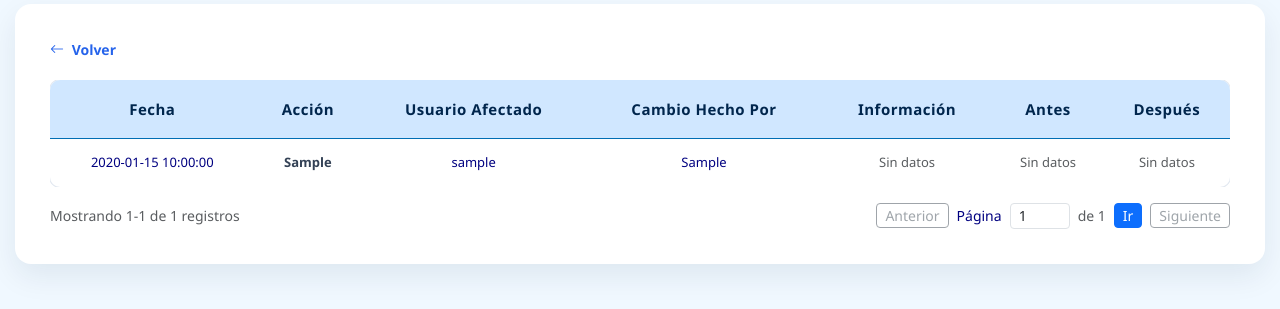
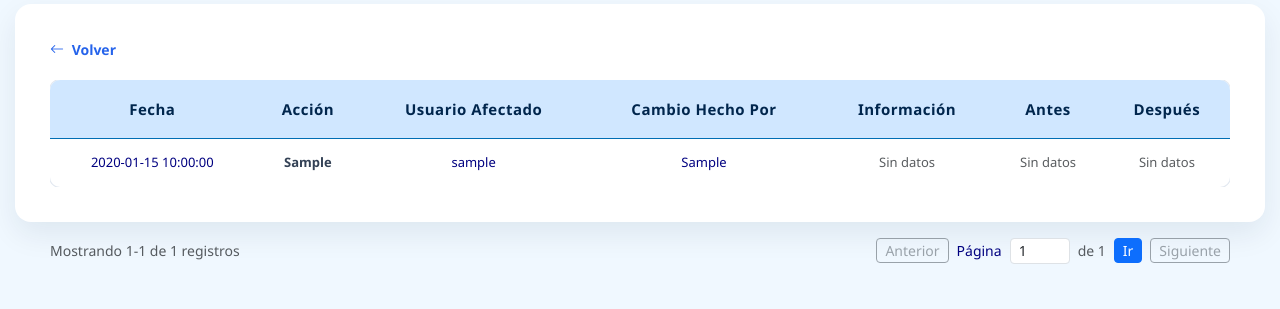
Before and after one commit to Xanty10RR/Atencion-Cliente, a PHP site: page /PanelAuditoria.php in a window 1280 px wide. Shown: the part 183-492 px from the top of the page. Run offline with PHP 8.4, Linux system fonts and the light colour scheme; the visitor is signed in with stand-in values (Sample User, id 1); tables that the repository leaves empty or names only in its code hold one stand-in row (values such as "Sample post").

Commit message:
style: adjust margin for auditoria container and add pagination container

```diff
--- a/PanelAuditoria.php
+++ b/PanelAuditoria.php
@@ -69,12 +69,18 @@ try {
 
         .container-auditoria {
             max-width: 1250px;
-            margin: 15px auto 30px;
+            margin: 15px auto 0;
             background: #ffffff;
             padding: 35px;
             border-radius: 16px;
             box-shadow: 0 12px 30px rgba(16, 42, 67, 0.08);
             animation: fadeIn 0.4s ease-in-out;
+        }
+
+        .container-auditoria-pagination {
+            max-width: 1250px;
+            margin: 0 auto 30px;
+            padding: 0 35px;
         }
 
         .page-heading {
@@ -335,6 +341,8 @@ try {
                 </tbody>
             </table>
         </div>
+    </div>
+    <div class="container-auditoria-pagination">
         <?php require __DIR__ . '/paginacion-tabla.php'; ?>
     </div>
 </body>
```
